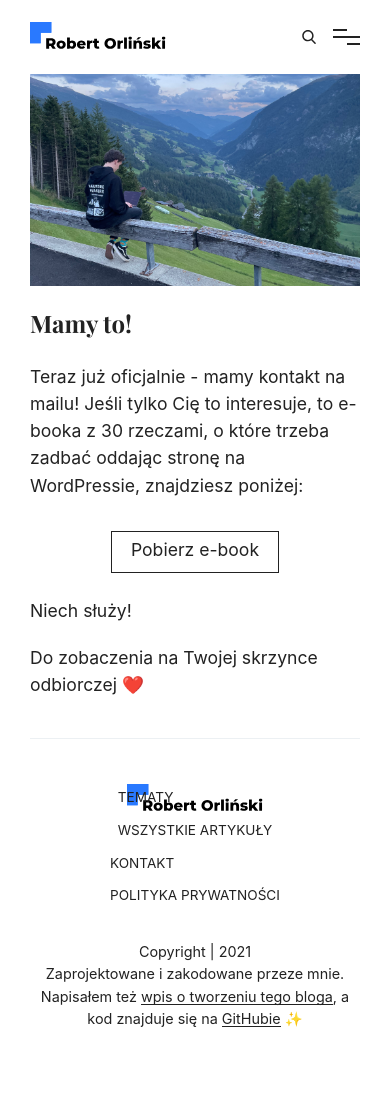
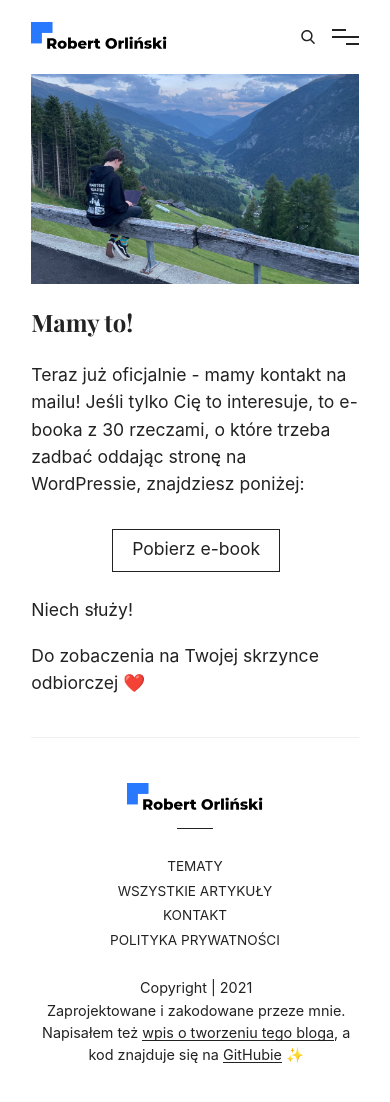
Before and after one commit to robert-orlinski/robertorlinski.pl, a Next.js app: page /mamy-to in a window 390 px wide. Shown: the top 1102 px of the page. Before the commit the page ends 1075 px from the top, so only its background shows below. Built offline with nearby package versions, Linux system fonts and the light colour scheme; a web font is replaced by a local one.

Commit message:
Make footer responsive

```diff
--- a/components/Footer/Footer.tsx
+++ b/components/Footer/Footer.tsx
@@ -1,14 +1,15 @@
 import styled from 'styled-components';
 
 import { Wrapper } from '../Wrapper';
-import { FooterMenu } from './FooterMenu';
+import { FooterMenu } from './Menu';
 import { Brand } from '../Brand';
 import { TextWithLinks } from '../TextWithLinks';
 
 import { contentMenu } from 'Data/footer/contentMenu';
 import { formalitiesMenu } from 'Data/footer/formalitiesMenu';
 import { copyright } from 'Data/footer/copyright';
-import { to } from 'Devices';
+import { from, to } from 'Devices';
+import { Separator } from 'Components/Separator';
 
 export const Footer = () => {
   const currentYear = new Date().getFullYear();
@@ -19,10 +20,11 @@ export const Footer = () => {
         <FooterMenu source={contentMenu} />
         <BrandContainer>
           <Brand />
+          <BrandSeparator />
         </BrandContainer>
         <FooterMenu source={formalitiesMenu} />
       </Top>
-      <Bottom>
+      <Bottom size="tiny">
         <p>Copyright | {currentYear}</p>
         <TextWithLinks text={copyright} />
       </Bottom>
@@ -49,16 +51,13 @@ const Top = styled.section`
   margin-bottom: 3.35rem;
 
   @media ${to.tabletL} {
-    margin-bottom: 2.8rem;
-  }
-
-  @media ${to.tablet} {
     flex-direction: column;
     margin-bottom: 1.6rem;
   }
 `;
 
 const BrandContainer = styled.div`
+  @media ${from.tabletL} {
     display: flex;
     justify-content: center;
 
@@ -68,15 +67,22 @@ const BrandContainer = styled.div`
     right: 0;
 
     z-index: -1;
+  }
+
+  @media ${to.tabletL} {
+    order: -1;
+  }
+`;
+
+const BrandSeparator = styled(Separator)`
+  margin: 0.5rem auto 1.5rem auto;
+
+  @media ${from.tabletL} {
+    display: none;
+  }
 `;
 
 const Bottom = styled(Wrapper)`
-  --width: 460px;
-
   font-size: 0.9rem;
   text-align: center;
-
-  @media ${to.tablet} {
-    --width: 400px;
-  }
 `;
--- a/components/Footer/FooterMenu.tsx
+++ b/components/Footer/Menu.tsx
@@ -1,18 +1,19 @@
 import { FC } from 'react';
 import styled from 'styled-components';
 
+import { ElementWithOpacity } from '../ElementWithOpacity';
+import { LinkContainer } from '../LinkContainer';
 import { MenuItem } from '../MenuItem';
 
-import { ElementWithOpacity } from 'Components/ElementWithOpacity';
 import { CatalogedLinksArray } from 'Types/links';
-import { LinkContainer } from '../LinkContainer';
+import { to } from 'Helpers/devices';
 
 type Props = {
   source: CatalogedLinksArray;
 };
 
 export const FooterMenu: FC<Props> = ({ source }) => (
-  <ul>
+  <Container>
     {source &&
       source.map(({ href, title }, i) => (
         <MenuItem key={`main-menu-${i}`}>
@@ -21,8 +22,14 @@ export const FooterMenu: FC<Props> = ({ source }) => (
           </LinkContainer>
         </MenuItem>
       ))}
-  </ul>
+  </Container>
 );
+
+const Container = styled.ul`
+  @media ${to.tabletL} {
+    text-align: center;
+  }
+`;
 
 const StyledLink = styled(ElementWithOpacity)`
   font-size: 0.85rem;
--- a/components/MenuItem/MenuItem.tsx
+++ b/components/MenuItem/MenuItem.tsx
@@ -1,6 +1,6 @@
 import styled from 'styled-components';
 
-import { from, to } from 'Devices';
+import { from } from 'Devices';
 
 export const MenuItem = styled.li`
   padding: 0 0.6rem;
@@ -8,8 +8,4 @@ export const MenuItem = styled.li`
   @media ${from.tabletL} {
     display: inline-block;
   }
-
-  @media ${to.tabletL} {
-    padding: 0 0 0.5rem 0;
-  }
 `;
--- a/components/Nav/Menu.tsx
+++ b/components/Nav/Menu.tsx
@@ -11,11 +11,11 @@ export const NavMenu = () => (
   <Menu>
     {mainMenu &&
       mainMenu.map(({ href, title }, i) => (
-        <MenuItem key={`main-menu-${i}`}>
+        <TopMenuItem key={`main-menu-${i}`}>
           <LinkContainer href={href}>
             <StyledLink>{title}</StyledLink>
           </LinkContainer>
-        </MenuItem>
+        </TopMenuItem>
       ))}
   </Menu>
 );
@@ -32,6 +32,12 @@ const Menu = styled.ul`
   }
 `;
 
+const TopMenuItem = styled(MenuItem)`
+  @media ${to.tabletL} {
+    padding: 0 0 0.5rem 0;
+  }
+`;
+
 const StyledLink = styled(UnderlinedLink)`
   font-size: 0.95rem;
   font-weight: 600;
--- a/components/Wrapper/Wrapper.tsx
+++ b/components/Wrapper/Wrapper.tsx
@@ -14,13 +14,13 @@ const sizes = {
     big: 'min(1350px, 84vw)',
   },
   tablet: {
-    tiny: '460px',
+    tiny: '400px',
     default: '500px',
   },
 };
 
 export const Wrapper = styled.section<Props>`
-  width: ${({ size }) =>
+  max-width: ${({ size }) =>
     size === 'tiny'
       ? sizes.desktop.tiny
       : size === 'small'
```
Lines whose indentation alone changed are shown as unchanged.
